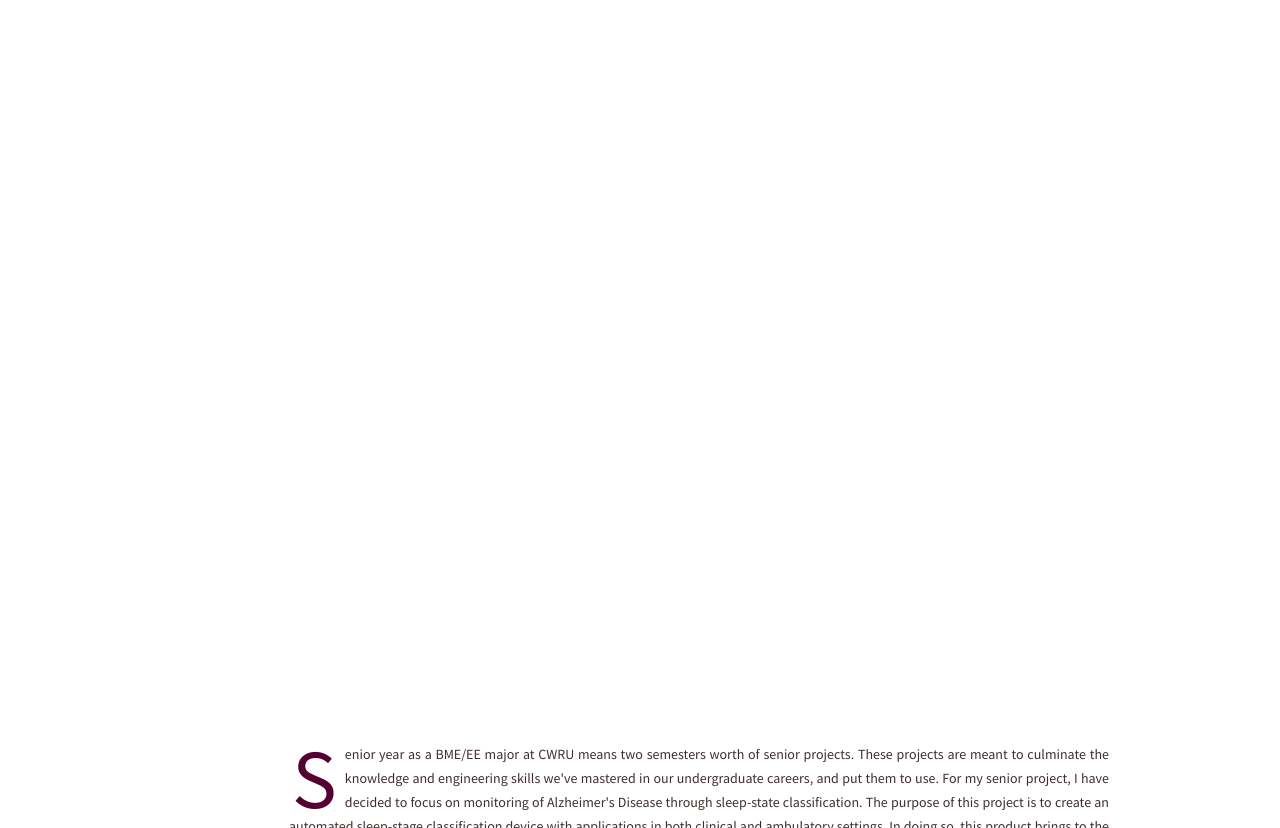
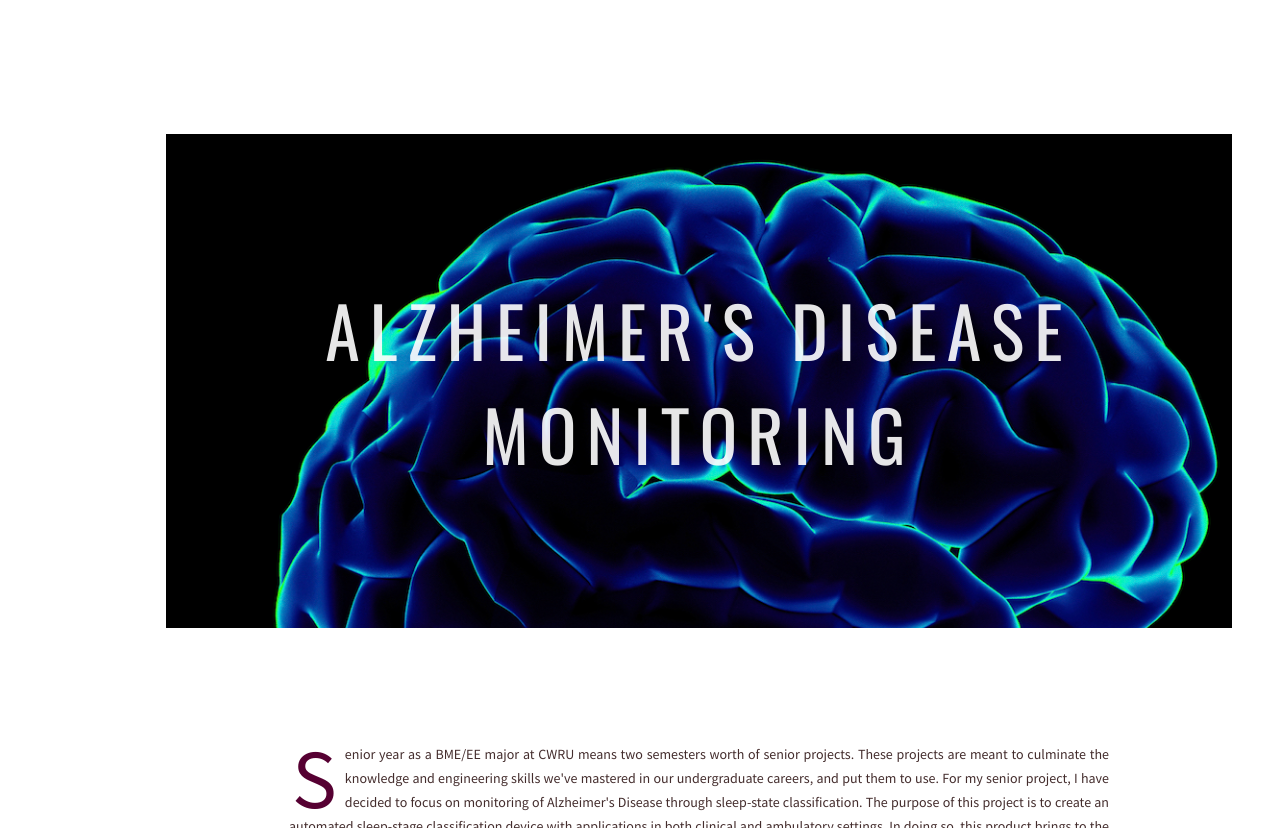
Before and after one commit to jamiemyu/sitev2, a plain HTML site: page projects/index.html in a window 1280 px wide. Shown: the part 640-1468 px from the top of the page. Drawn offline with nearby package versions, Linux system fonts and the light colour scheme.

Commit message:
update url

```diff
--- a/assets/stylesheets/projects.css
+++ b/assets/stylesheets/projects.css
@@ -33,7 +33,7 @@
 /**************************/
 #parallax #ad-monitoring {
     background-attachment: fixed;
-    background-image: url('../images/ad-monitoring2.jpg');
+    background-image: url('../images/ad-monitoring.jpg');
     background-repeat: no-repeat;
     background-position: top center;
     background-size: cover;
```
